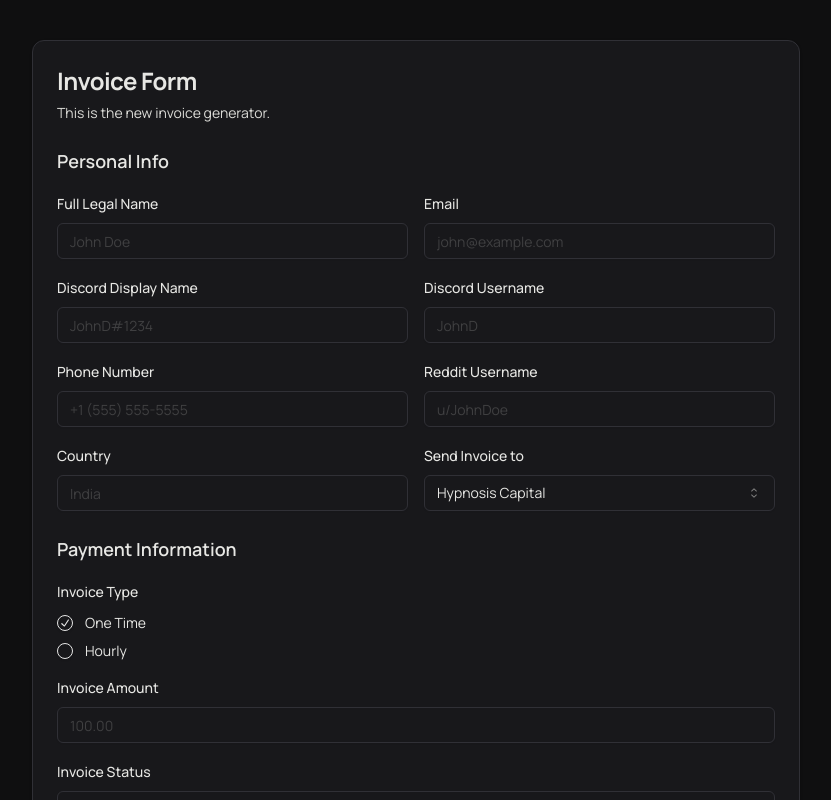
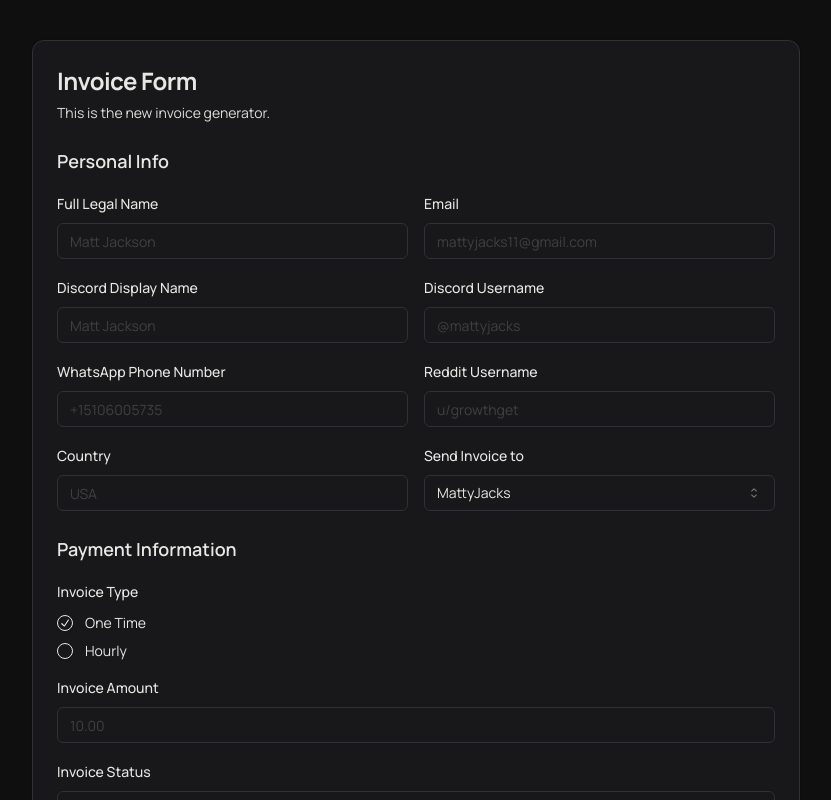
Before and after one commit to mattyjacks/invoice-mattyjacks-nextjs, a Next.js app: page / in a window 1280 px wide. Shown: the top 800 px of the page, without its empty margins (224-1055 px from the left). Built offline with nearby package versions, Linux system fonts and the light colour scheme.

Commit message:
Update form.tsx

```diff
--- a/components/component/form.tsx
+++ b/components/component/form.tsx
@@ -204,7 +204,7 @@ export function FormN() {
                       <FormItem>
                         <FormLabel>Full Legal Name</FormLabel>
                         <FormControl>
-                          <Input placeholder="John Doe" {...field} />
+                          <Input placeholder="Matt Jackson" {...field} />
                         </FormControl>
                         <FormMessage />
                       </FormItem>
@@ -217,7 +217,7 @@ export function FormN() {
                       <FormItem>
                         <FormLabel>Email</FormLabel>
                         <FormControl>
-                          <Input placeholder="john@example.com" {...field} />
+                          <Input placeholder="mattyjacks11@gmail.com" {...field} />
                         </FormControl>
                         <FormMessage />
                       </FormItem>
@@ -232,7 +232,7 @@ export function FormN() {
                       <FormItem>
                         <FormLabel>Discord Display Name</FormLabel>
                         <FormControl>
-                          <Input placeholder="JohnD#1234" {...field} />
+                          <Input placeholder="Matt Jackson" {...field} />
                         </FormControl>
                         <FormMessage />
                       </FormItem>
@@ -245,7 +245,7 @@ export function FormN() {
                       <FormItem>
                         <FormLabel>Discord Username</FormLabel>
                         <FormControl>
-                          <Input placeholder="JohnD" {...field} />
+                          <Input placeholder="@mattyjacks" {...field} />
                         </FormControl>
                         <FormMessage />
                       </FormItem>
@@ -258,9 +258,9 @@ export function FormN() {
                     name="phoneNumber"
                     render={({ field }) => (
                       <FormItem>
-                        <FormLabel>Phone Number</FormLabel>
+                        <FormLabel>WhatsApp Phone Number</FormLabel>
                         <FormControl>
-                          <Input placeholder="+1 (555) 555-5555" {...field} />
+                          <Input placeholder="+15106005735" {...field} />
                         </FormControl>
                         <FormMessage />
                       </FormItem>
@@ -273,7 +273,7 @@ export function FormN() {
                       <FormItem>
                         <FormLabel>Reddit Username</FormLabel>
                         <FormControl>
-                          <Input placeholder="u/JohnDoe" {...field} />
+                          <Input placeholder="u/growthget" {...field} />
                         </FormControl>
                         <FormMessage />
                       </FormItem>
@@ -288,7 +288,7 @@ export function FormN() {
                       <FormItem>
                         <FormLabel>Country</FormLabel>
                         <FormControl>
-                          <Input placeholder="India" {...field} />
+                          <Input placeholder="USA" {...field} />
                         </FormControl>
                         <FormMessage />
                       </FormItem>
@@ -300,7 +300,7 @@ export function FormN() {
                       onValueChange={(newValue) =>
                         form.setValue("invoiceId", generateInvoiceID(newValue))
                       }
-                      defaultValue={"Hypnosis Capital"}
+                      defaultValue={"MattyJacks"}
                     >
                       <SelectTrigger>
                         <SelectValue placeholder="Select the person" />
@@ -368,7 +368,7 @@ export function FormN() {
                         <FormItem>
                           <FormLabel>Hourly Rate</FormLabel>
                           <FormControl>
-                            <Input placeholder="50.00" {...field} />
+                            <Input placeholder="3.00" {...field} />
                           </FormControl>
                           <FormMessage />
                         </FormItem>
@@ -381,7 +381,7 @@ export function FormN() {
                         <FormItem>
                           <FormLabel>Hours Worked</FormLabel>
                           <FormControl>
-                            <Input placeholder="40" {...field} />
+                            <Input placeholder="5" {...field} />
                           </FormControl>
                           <FormMessage />
                         </FormItem>
@@ -396,7 +396,7 @@ export function FormN() {
                     <FormItem>
                       <FormLabel>Invoice Amount</FormLabel>
                       <FormControl>
-                        <Input placeholder="100.00" {...field} />
+                        <Input placeholder="10.00" {...field} />
                       </FormControl>
                       <FormMessage />
                     </FormItem>
@@ -488,7 +488,7 @@ export function FormN() {
                           <FormLabel>PayPal Link or Email</FormLabel>
                           <FormControl>
                             <Input
-                              placeholder="paypal@example.com or paypalLink"
+                              placeholder="paypalemail@example.com or paypal.me link"
                               {...field}
                             />
                           </FormControl>
@@ -603,7 +603,7 @@ export function FormN() {
                               )
                             }
                           >
-                            Check Activity
+                            Check Wallet Activity
                           </Button>
                         </FormDescription>
                         <FormMessage />
@@ -667,8 +667,7 @@ export function FormN() {
                     />
                   </FormControl>
                   <FormDescription>
-                    Please upload the JSON file for the invoice to prefill the
-                    information
+                    Save time next time you fill out this form! Download the JSON file after you're done filling it out, and upload it to pre-fill the data.
                   </FormDescription>
                   <FormMessage />
                 </FormItem>
```
